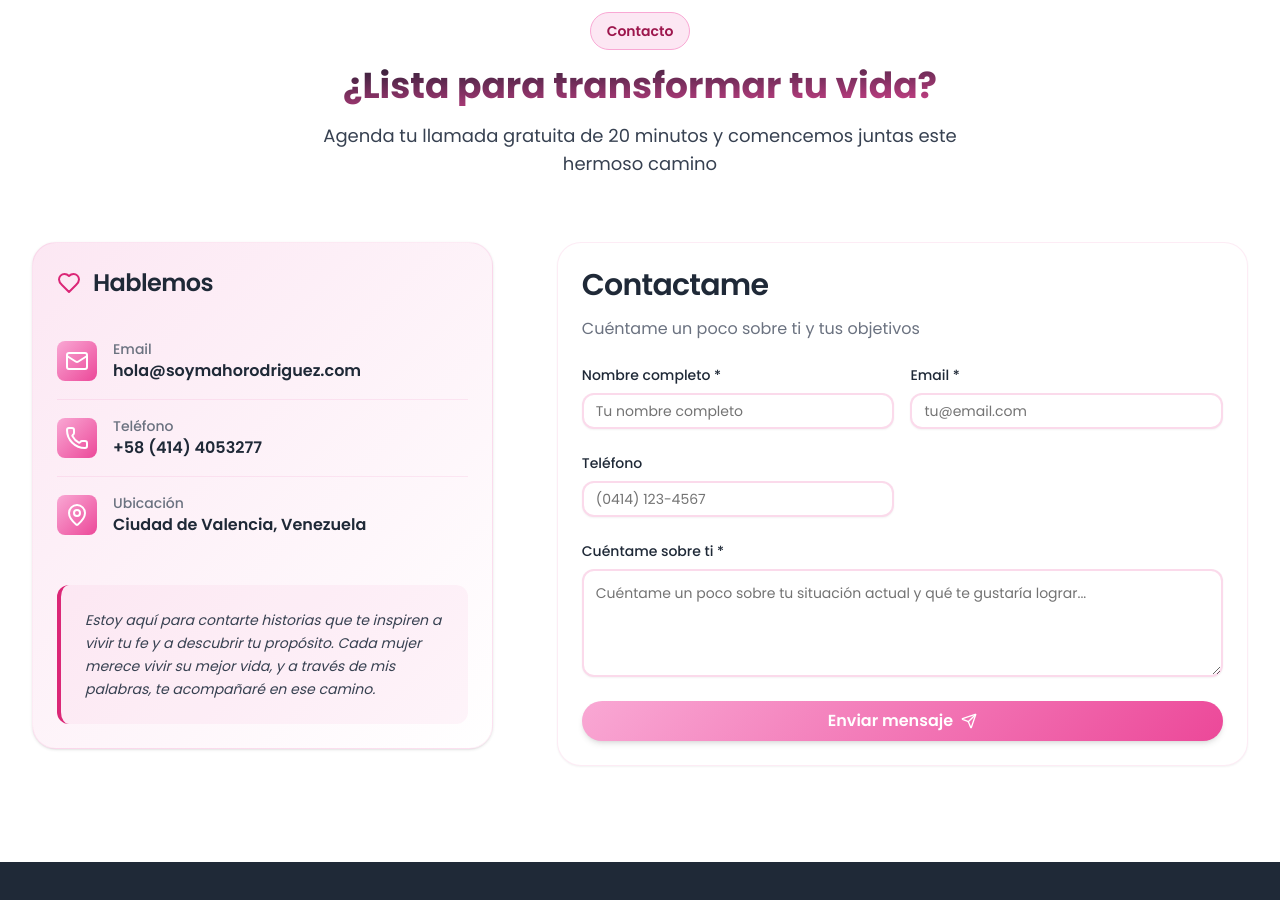
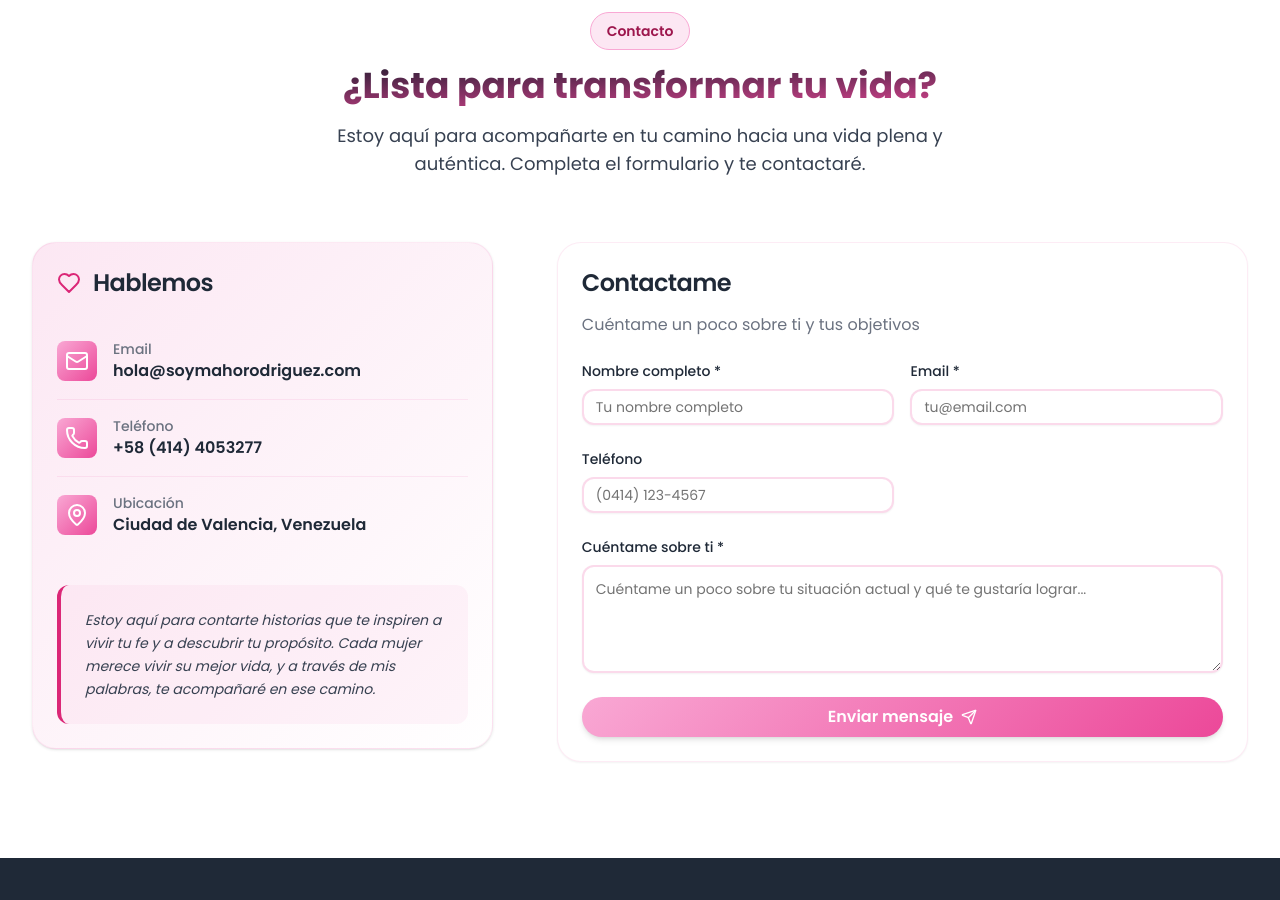
Before and after one commit to EwilAscanio/soymahorodriguez, a React (Vite) app: page / in a window 1280 px wide. Shown: the part 8100-9000 px from the top of the page. Built offline with nearby package versions, Linux system fonts and the light colour scheme.

Commit message:
Modificaciones en Contact Info

```diff
--- a/src/components/ContactSection.jsx
+++ b/src/components/ContactSection.jsx
@@ -73,7 +73,7 @@ const ContactSection = () => {
           <span className="inline-block bg-pink-100 text-pink-800 px-4 py-2 rounded-full text-sm font-semibold mb-4 border border-pink-300">Contacto</span>
           <h2 className="text-4xl font-bold mb-4 bg-gradient-to-br from-gray-900 to-pink-500 bg-clip-text text-transparent">¿Lista para transformar tu vida?</h2>
           <p className="text-lg text-gray-700 max-w-2xl mx-auto">
-            Agenda tu llamada gratuita de 20 minutos y comencemos juntas este hermoso camino
+            Estoy aquí para acompañarte en tu camino hacia una vida plena y auténtica. Completa el formulario y te contactaré.
           </p>
         </div>
 
@@ -135,7 +135,7 @@ const ContactSection = () => {
             className={`relative animate-on-scroll slide-in-from-right ${isFormVisible ? 'is-visible' : ''}`}>
             <Card className="bg-white border border-pink-500/10 rounded-3xl shadow-sm">
               <CardHeader>
-                <CardTitle className="text-3xl text-gray-800 mb-2">Contactame</CardTitle>
+                <CardTitle className="text-2xl text-gray-800 mb-2">Contactame</CardTitle>
                 <p className="text-gray-500 text-base m-0">
                   Cuéntame un poco sobre ti y tus objetivos
                 </p>
```
